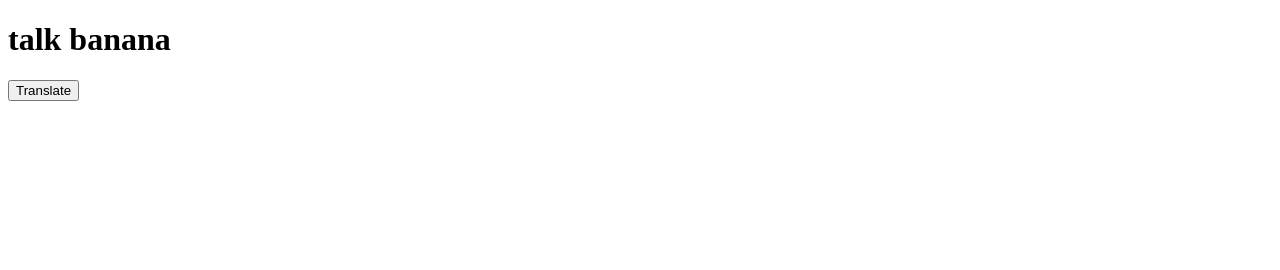
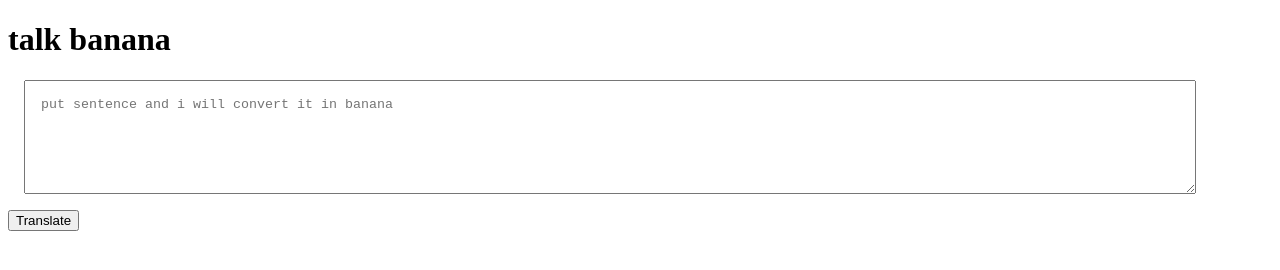
Before and after one commit to arpit01923/arpit-banana-language, a plain HTML site: page index.html in a window 1280 px wide. Drawn offline with Linux system fonts and the light colour scheme.

Commit message:
commited

```diff
--- a/app.js
+++ b/app.js
@@ -1,2 +1,9 @@
 var btnTranslate= document.querySelector("#btn-translate");
-console.log(btnTranslate);
+var txtinput=document.querySelector("#txt-input");
+ console.log(txtinput);
+
+ function clickHandler(){
+     console.log("clicked!");
+     console.log("input",txtinput.value)
+ }
+btnTranslate.addEventListener("click",clickHandler)
--- a/index.html
+++ b/index.html
@@ -5,10 +5,21 @@
     <meta http-equiv="X-UA-Compatible" content="IE=edge">
     <meta name="viewport" content="width=device-width, initial-scale=1.0">
     <title>Banana speak</title>
+    <style>
+        textarea{
+            width: 90%;
+            height: 10vh;
+            display: block;
+            margin: 1rem;
+            padding: 1rem;
+        }
+    </style>
 </head>
 <body>
     <h1>talk banana</h1>
+    <textarea id="txt-input"
+    placeholder="put sentence and i will convert it in banana"></textarea>
+    <button id="btn-translate">Translate</button>
     <script src="app.js" type="text/javascript"></script>
-    <button id="btn-translate">Translate</button>
 </body>
 </html>
```
